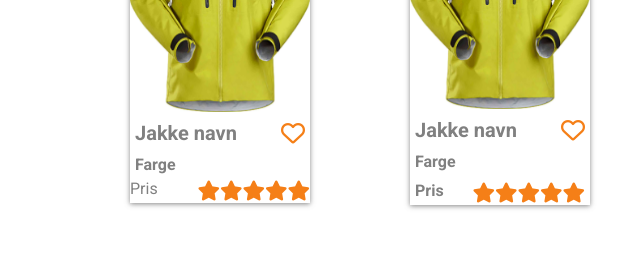
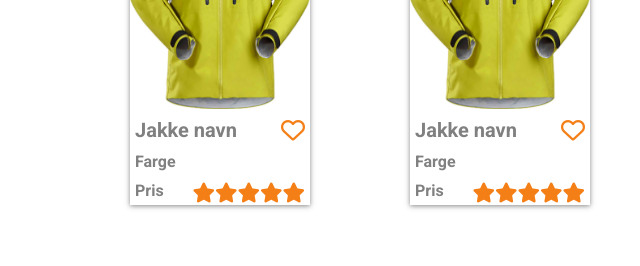
Before and after one commit to TDovee/RainydaysCA, a plain HTML site: page herre.html in a window 1280 px wide. Shown: the part 1590-1856 px from the top of the page, 0-640 px from the left. Drawn offline with Linux system fonts and the light colour scheme.

Commit message:
Update herre.html

```diff
--- a/herre.html
+++ b/herre.html
@@ -114,7 +114,7 @@
 					<a href="jakke.html"><img src="media/guljakke.jpg" alt="picture of a yellow jacket"></a>
 					<h1>Jakke navn<span><i class="far fa-heart heart"></i></span></h1>
 					<h2>Farge</h2>
-					<h">Pris<span><i class="fas fa-star"></i><i class="fas fa-star"></i><i class="fas fa-star"></i><i class="fas fa-star"></i><i class="fas fa-star"></i></span></h3>
+					<h3>Pris<span><i class="fas fa-star"></i><i class="fas fa-star"></i><i class="fas fa-star"></i><i class="fas fa-star"></i><i class="fas fa-star"></i></span></h3>
 				</div>
 				<div class="enkeljakke">
 					<a href="jakke.html"><img src="media/guljakke.jpg" alt="picture of a yellow jacket"></a>
```
